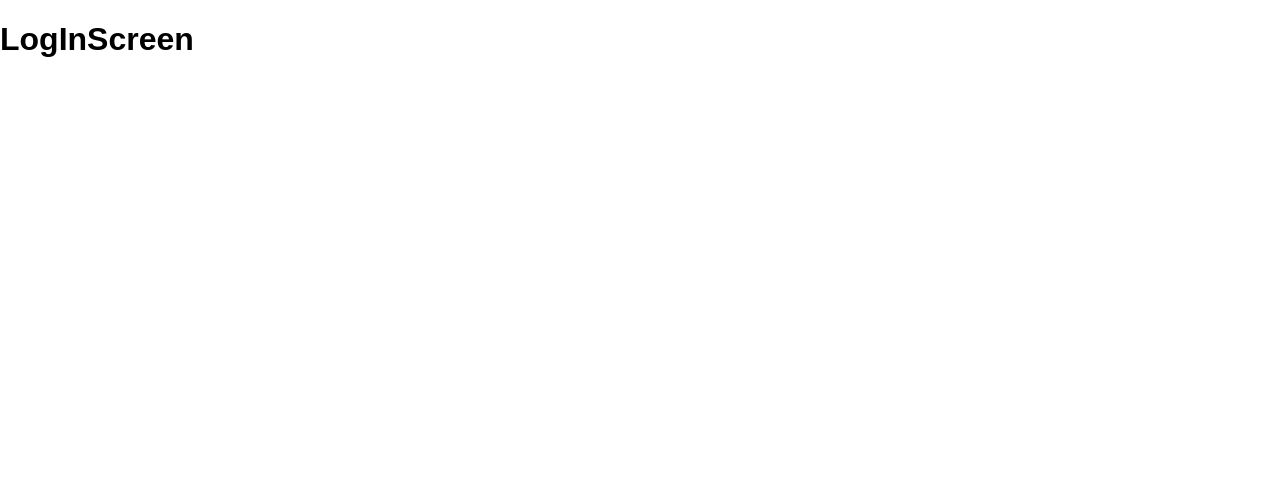
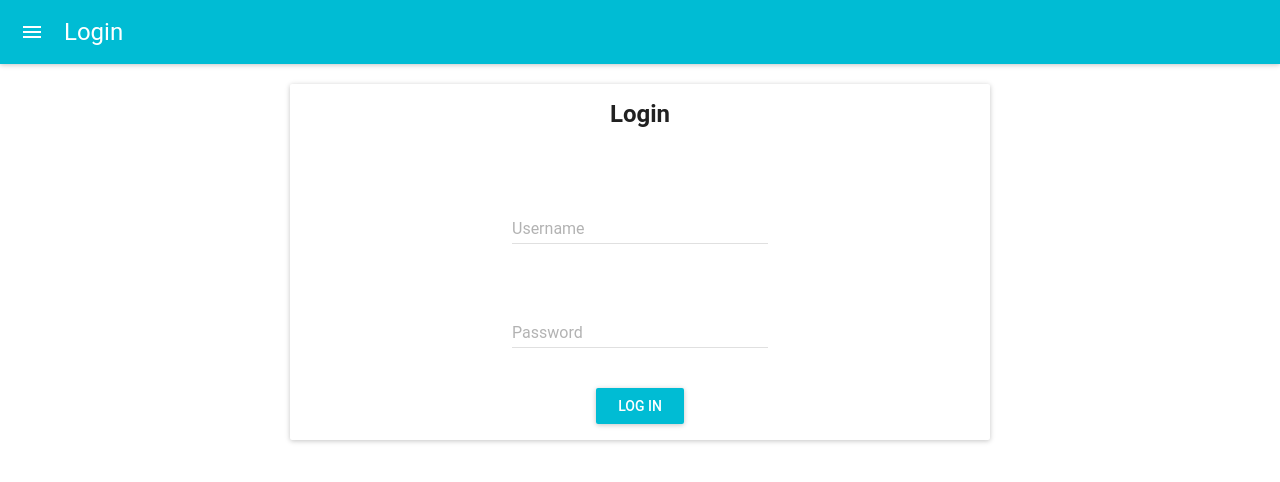
Before and after one commit to YannickZ/notifications-meli, a React (Create React App) app: page / in a window 1280 px wide. Shown: the top 482 px of the page. Built offline with nearby package versions, Linux system fonts and the light colour scheme.

Commit message:
Layout and css for log in screen with material-ui

```diff
--- a/src/App.css
+++ b/src/App.css
@@ -0,0 +1,67 @@
+body {
+  margin: 0;
+  font-size: 16px;
+}
+
+a {
+  color: #00bcd4;
+  font-weight: bold;
+  text-decoration: none;
+  transition: color 0.4s;
+}
+
+a:hover {
+  color: #1976d2;
+}
+
+.text-center {
+  text-align: center;
+}
+
+.top-bar {
+  padding: 10px 15px;
+  margin-bottom: 50px;
+}
+.top-bar::after {
+  content: '';
+  display: block;
+  clear: both;
+}
+
+.top-bar-left {
+  float: left;
+  font-size: 1.5em;
+}
+
+.top-bar-right {
+  float: right;
+}
+
+.top-bar a,
+.nav a {
+  margin: 0 8px;
+}
+
+.container {
+  margin: 0 auto;
+  text-align: center;
+  width: 700px;
+}
+
+.card-heading {
+  padding: 16px;
+}
+
+.field-line, .button-line {
+  padding: 16px;
+}
+
+.error-message {
+  padding: 0 16px;
+  color: tomato;
+}
+
+.success-message {
+  padding: 0 16px;
+  color: green;
+}
--- a/src/App.jsx
+++ b/src/App.jsx
@@ -1,5 +1,6 @@
 import React, { Component } from 'react';
 import Main from './components/Main'
+import './App.css'
 
 class App extends Component {
   render() {
--- a/src/components/LogInScreen.jsx
+++ b/src/components/LogInScreen.jsx
@@ -1,6 +1,57 @@
-import React from 'react'
+import React, {Component} from 'react'
+import MuiThemeProvider from 'material-ui/styles/MuiThemeProvider';
+import AppBar from 'material-ui/AppBar';
+import RaisedButton from 'material-ui/RaisedButton';
+import TextField from 'material-ui/TextField';
+import {Card} from 'material-ui';
 
+class LogInScreen extends Component {
 
-const LogInScreen = () => <h1>LogInScreen</h1>
+constructor(props){
+  super(props);
+  this.state={
+  username:'',
+  password:''
+  }
+ }
+
+render() {
+    return (
+      <div>
+        <MuiThemeProvider>
+          <div>
+          <AppBar
+             title="Login"
+           />
+           <Card className="container">
+               <form action="/">
+                 <h2 className="card-heading">Login</h2>
+
+                 <div className="field-line">
+                   <TextField
+                     floatingLabelText="Username"
+                     name="email"
+                   />
+                 </div>
+
+                 <div className="field-line">
+                   <TextField
+                     floatingLabelText="Password"
+                     type="password"
+                     name="password"
+                   />
+                 </div>
+
+                 <div className="button-line">
+                   <RaisedButton type="submit" label="Log in" primary />
+                 </div>
+               </form>
+             </Card>
+         </div>
+         </MuiThemeProvider>
+      </div>
+    );
+  }
+}
 
 export default LogInScreen;
```
